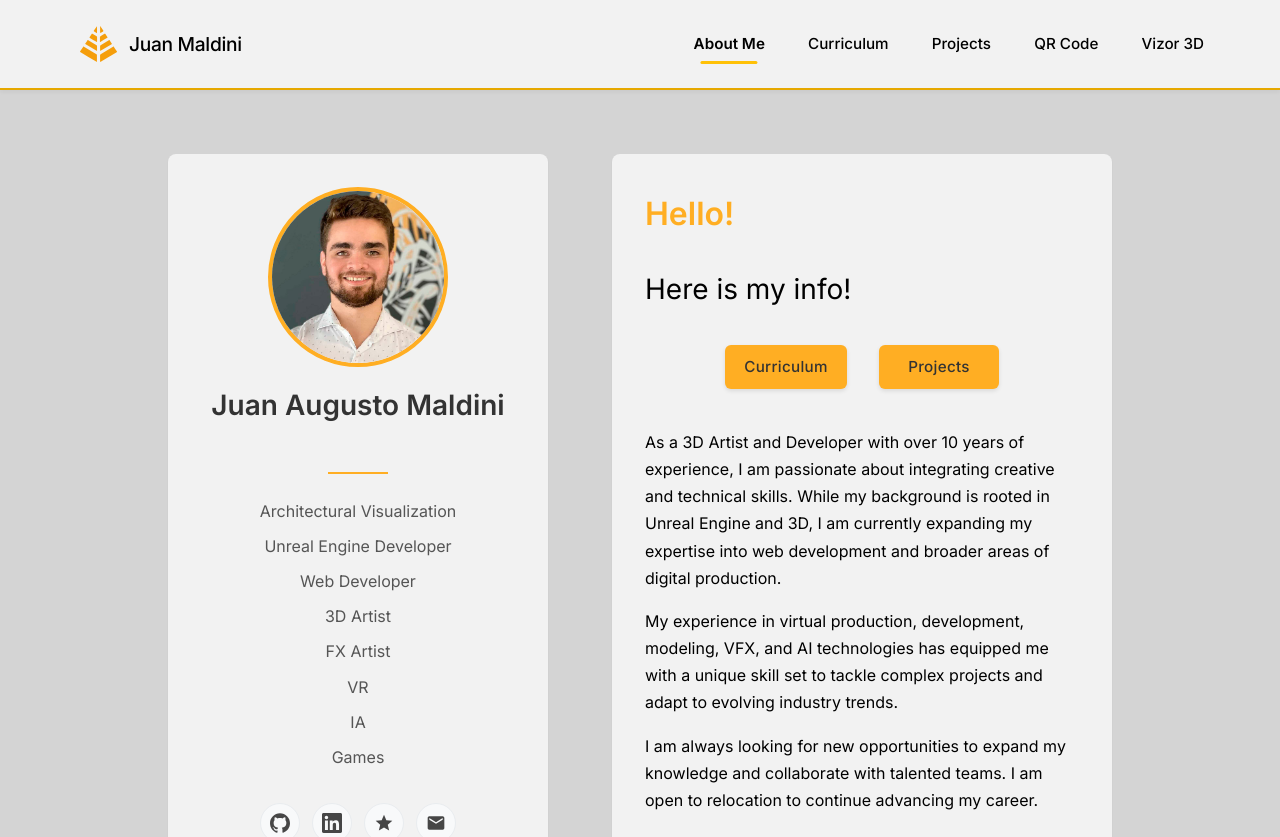
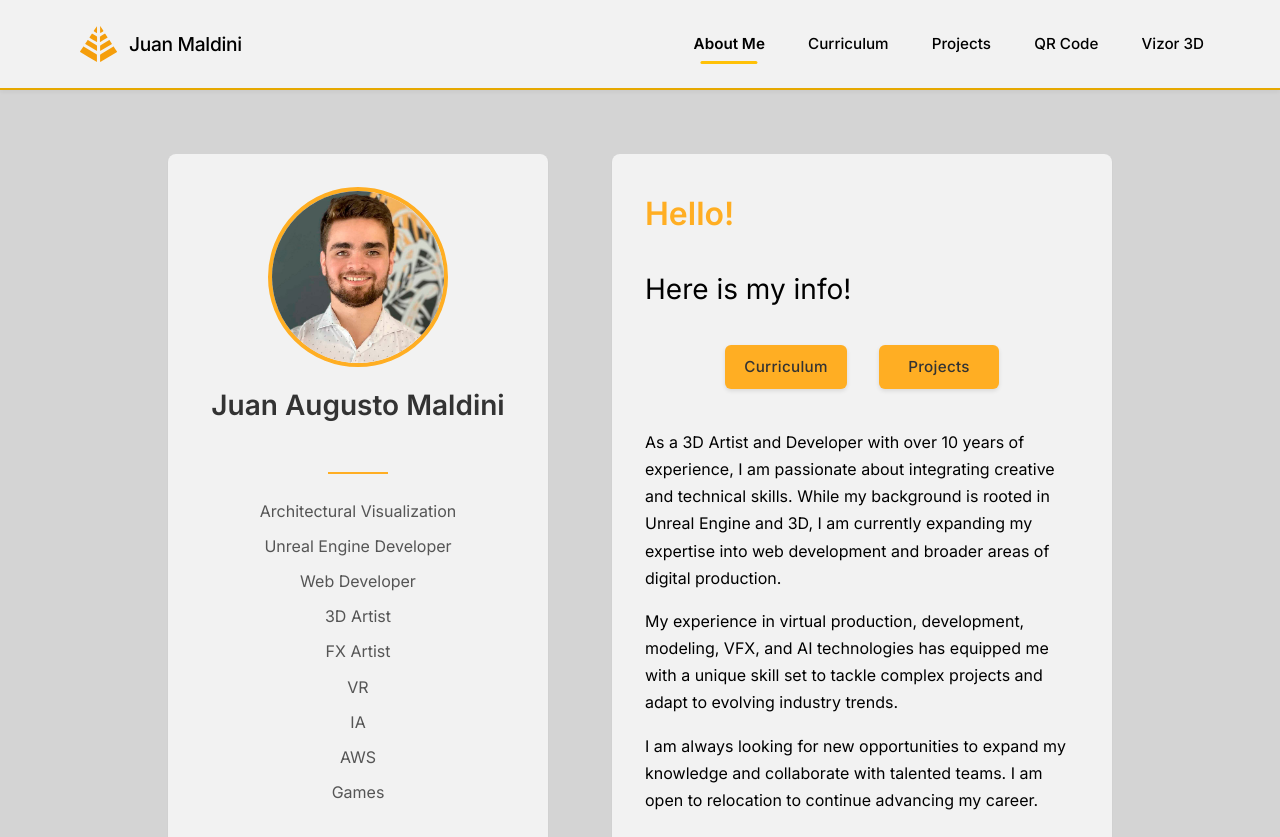
Before and after one commit to JuanMaldini/juanmaldini-web, a React (Vite) app: page / in a window 1280 px wide. Shown: the top 837 px of the page. Built offline with nearby package versions, Linux system fonts and the light colour scheme.

Commit message:
Add 'AWS' role to DescriptionCard_01
Added 'AWS' role to the DescriptionCard component.

```diff
--- a/src/Components/Description/DescriptionCard_01.tsx
+++ b/src/Components/Description/DescriptionCard_01.tsx
@@ -23,6 +23,7 @@ export default function DescriptionCard01({}: Props) {
           <p className="role">FX Artist</p>
           <p className="role">VR</p>
           <p className="role">IA</p>
+          <p className="role">AWS</p>
           <p className="role">Games</p>
         </div>
 
```
